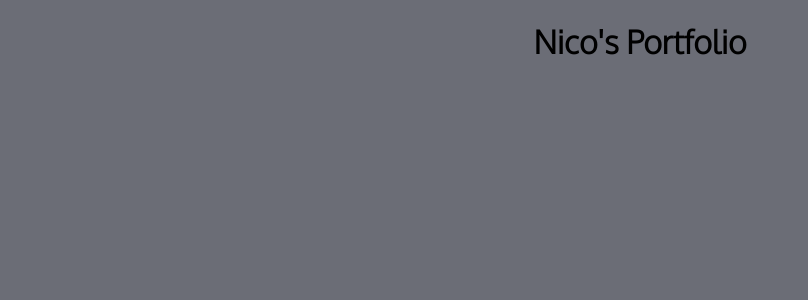
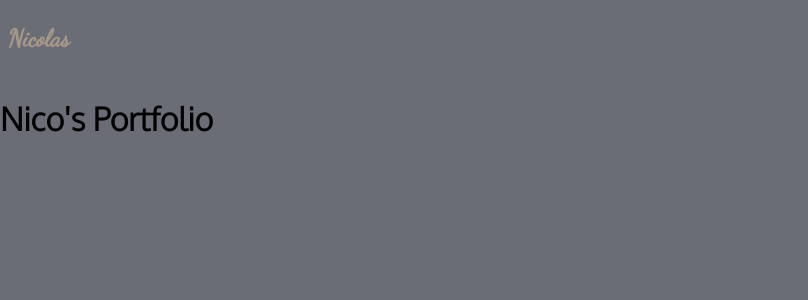
Before and after one commit to Monsieur-Nico/Monsieur-Nico, a React (Create React App) app in the folder portfolio/: page / in a window 1280 px wide. Shown: the top 300 px of the page, without its empty margins (0-808 px from the left). Built offline with nearby package versions, Linux system fonts and the light colour scheme.

Commit message:
Add Header to App

```diff
--- a/portfolio/src/App.jsx
+++ b/portfolio/src/App.jsx
@@ -1,4 +1,5 @@
 // Components
+import Header from "./Components/Header";
 import Home from "./Components/Home/";
 
 // Style
@@ -10,6 +11,7 @@ import { Fragment } from "react";
 function App() {
   return (
     <Fragment>
+      <Header />
       <Home />
     </Fragment>
   );
--- a/portfolio/src/App.scss
+++ b/portfolio/src/App.scss
@@ -1,5 +1,5 @@
 // Import variables
-@use "./Components/Style/palette" as palette;
+@use "./Components/Style/Variables/palette" as palette;
 
 body {
   background-color: palette.$dim-gray;
--- a/portfolio/src/Components/Header/index.jsx
+++ b/portfolio/src/Components/Header/index.jsx
@@ -0,0 +1,19 @@
+// Components
+
+// Style
+import "../Style/Header.scss";
+
+// Libraries
+// import { Fragment } from "react";
+
+function Header() {
+  return (
+    <section className="Header">
+      <div className="logo">
+        <p>Nicolas</p>
+      </div>
+    </section>
+  );
+}
+
+export default Header;
--- /dev/null
+++ b/portfolio/src/Components/Style/Header.scss
@@ -0,0 +1,20 @@
+// Imports
+@use "./Variables/testingBorders" as testBorders;
+@use "./Variables/palette" as palette;
+
+.Header {
+  margin: 0;
+  display: flex;
+  justify-content: space-between;
+  align-items: center;
+  width: 100vw;
+  height: 25%;
+
+  .logo {
+    padding-left: 0.5rem;
+    color: palette.$grullo;
+    font-family: "Dancing Script", cursive;
+    font-weight: 600;
+    font-size: 1.5em;
+  }
+}
--- a/portfolio/src/index.css
+++ b/portfolio/src/index.css
@@ -1,10 +1,11 @@
 body {
+  display: flex;
+  justify-content: center;
+  align-items: flex-start;
+  height: 100vh;
+  width: 100%;
   margin: 0;
   font-family: "Oxygen", sans-serif;
   -webkit-font-smoothing: antialiased;
   -moz-osx-font-smoothing: grayscale;
-
-  display: flex;
-  justify-content: center;
-  align-items: center;
 }
```
Also changed, not shown: portfolio/src/Components/Style/Variables/_palette.scss (renamed from portfolio/src/Components/Style/_palette.scss), portfolio/src/Components/Style/Variables/_testingBorders.scss (renamed from portfolio/src/Components/Style/_testingBorders.scss).
